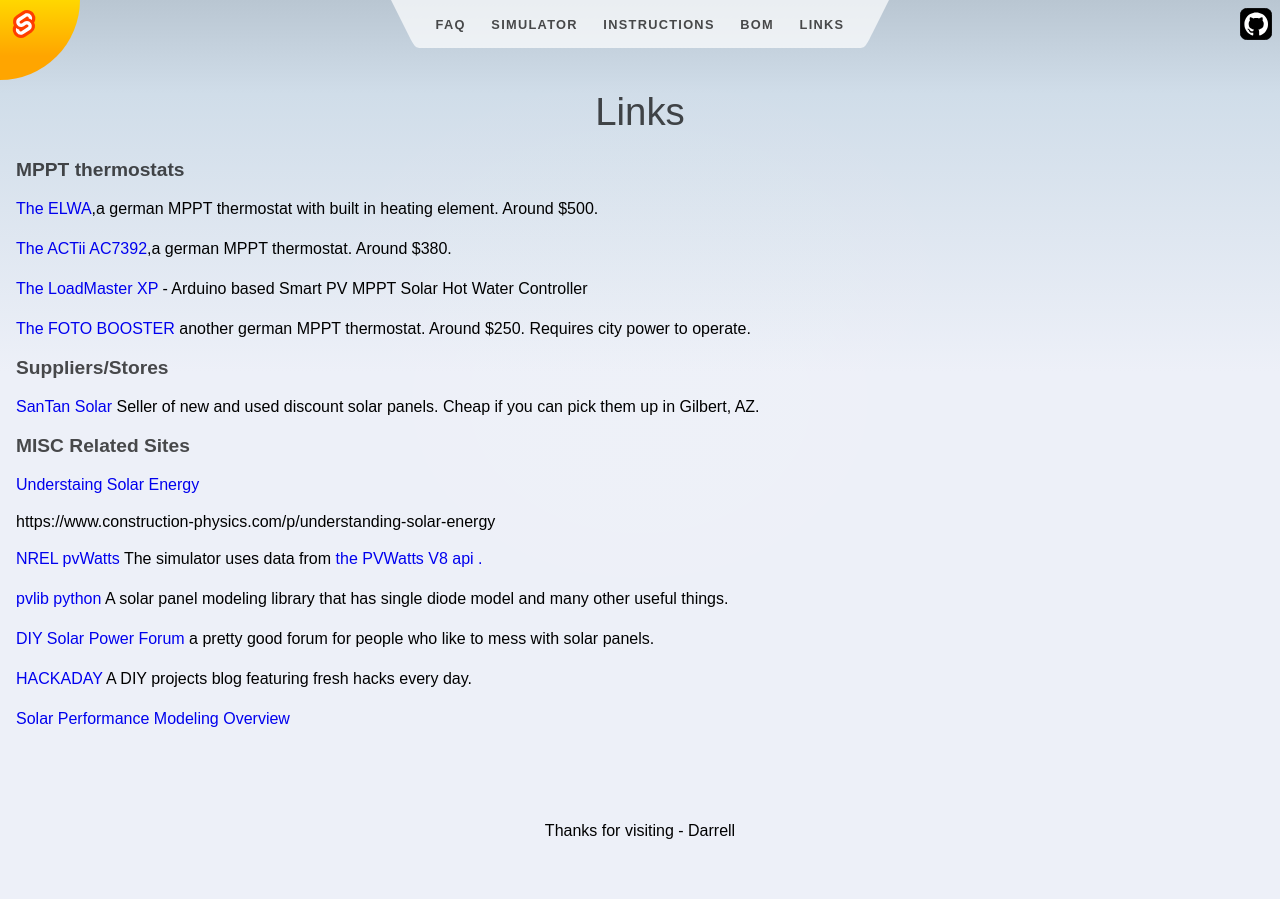
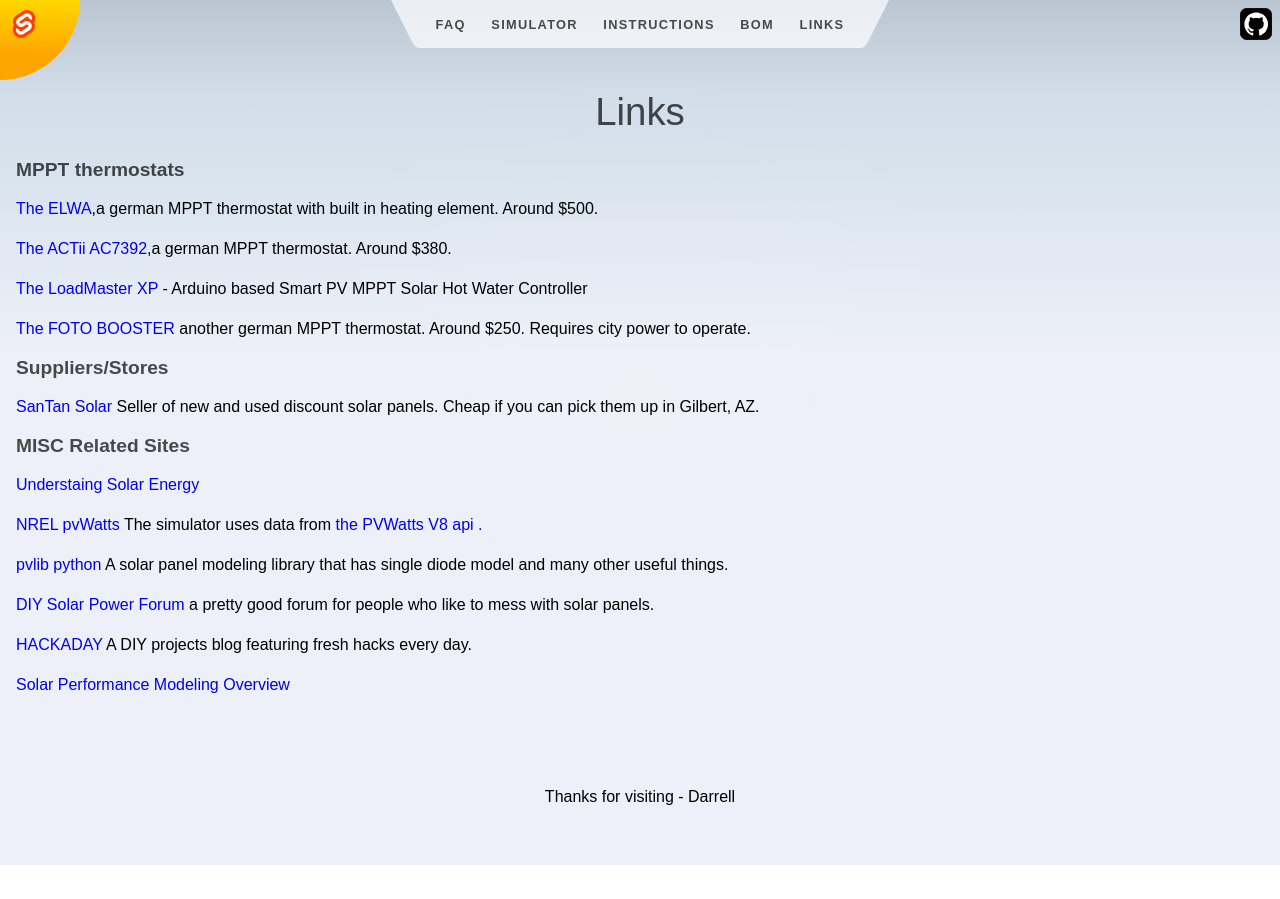
Before and after one commit to darrell-rg/solarcalc, a SvelteKit app: page /links in a window 1280 px wide. After the commit the page ends 865 px from the top, so only its background shows below. Built offline with nearby package versions, Linux system fonts and the light colour scheme.

Commit message:
fix link

```diff
--- a/src/routes/links/+page.svelte
+++ b/src/routes/links/+page.svelte
@@ -48,7 +48,6 @@
 		</a>
 	</p>
 
-	https://www.construction-physics.com/p/understanding-solar-energy
 
 	<p>
 		<a target="_blank" href="https://pvwatts.nrel.gov/">NREL pvWatts</a> The simulator uses data
```
